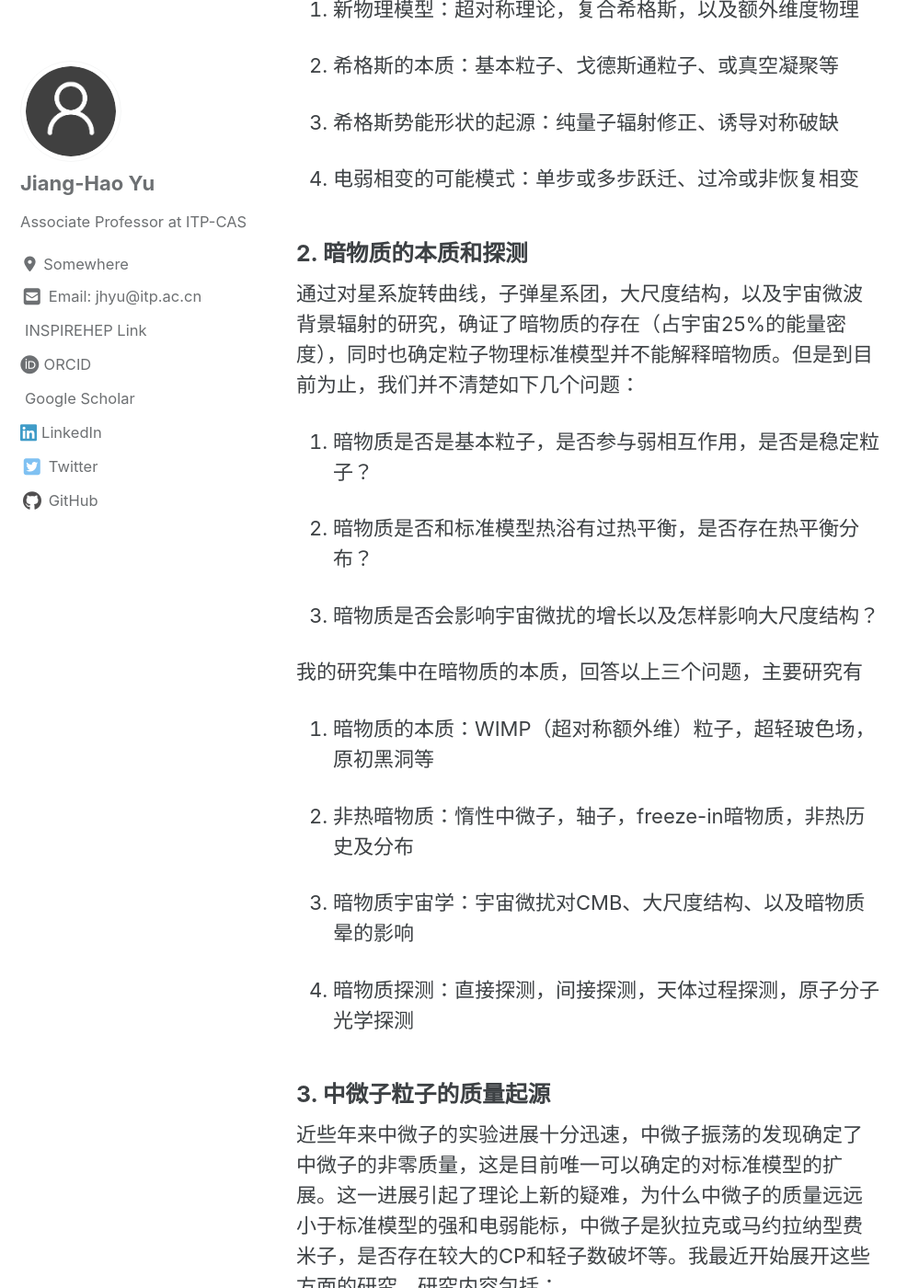
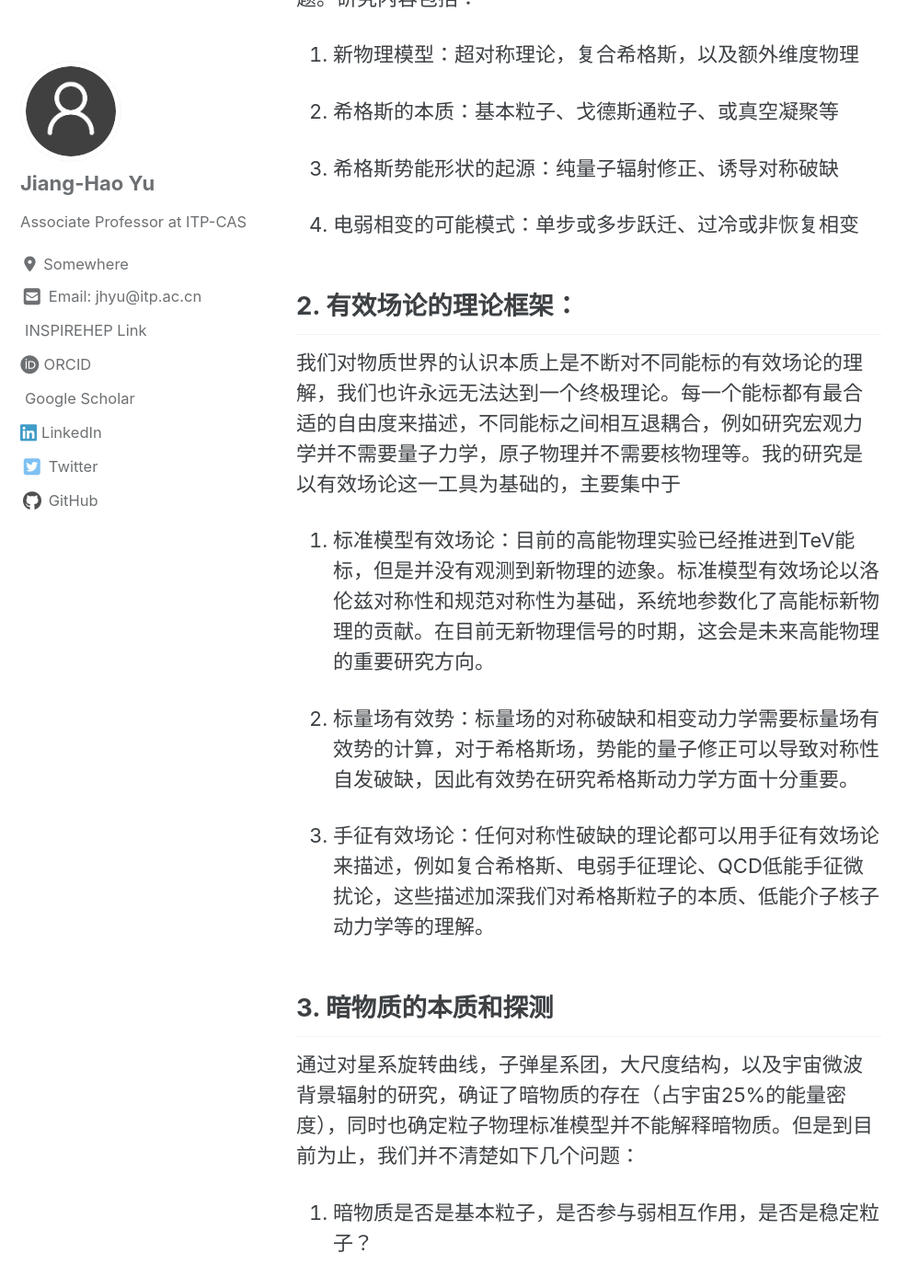
Before and after one commit to jhyu-itp/jhyu-itp.github.io, a Jekyll site: the page built from _pages/research.md, in a window 1280 px wide and 1400 px high, scrolled down 1252 px. Shown: the whole window at 92% size, without its empty margins (0-999 px from the left). Built offline with Jekyll 4.4.1, drawn with Linux system fonts in a browser that asks for light colours; cached includes are drawn as plain includes; nearby versions of some CDN libraries; a style sheet for code colours, icons or effects is not loaded; some of the changed text lies outside the part shown.

Commit message:
Update research.md

```diff
--- a/_pages/research.md
+++ b/_pages/research.md
@@ -31,9 +31,9 @@ feature_row:
 
 2. 物质起源问题：粒子物理标准模型不能解释物质反物质不对称性，也不能解释暗物质的来源。
 
-## 研究方向：
+为了研究这些问题，需要理论的描述，理论基础是量子场论和群论。同时物理是一门实验的科学，优美的理论需要实验的支持，理论的实验验证十分关键。我的研究方向如下：
 
-### 1. 希格斯的质量起源和相变
+## 1. 希格斯的质量起源和相变
 
 大型强子对撞机（LHC）上希格斯粒子的发现是粒子物理的一个里程碑式的进展。目前，希格斯粒子的质量和性质，已经被测量到很高的精度且和标准模型的预言基本一致。但是，LHC还没有确定希格斯粒子的自相互作用，因此也就不能确定希格斯的势能形式。因此希格斯物理仍然面临如下疑难：
 
@@ -55,7 +55,17 @@ feature_row:
 
 4. 电弱相变的可能模式：单步或多步跃迁、过冷或非恢复相变
 
-### 2. 暗物质的本质和探测
+## 2. 有效场论的理论框架：
+
+我们对物质世界的认识本质上是不断对不同能标的有效场论的理解，我们也许永远无法达到一个终极理论。每一个能标都有最合适的自由度来描述，不同能标之间相互退耦合，例如研究宏观力学并不需要量子力学，原子物理并不需要核物理等。我的研究是以有效场论这一工具为基础的，主要集中于
+
+1. 标准模型有效场论：目前的高能物理实验已经推进到TeV能标，但是并没有观测到新物理的迹象。标准模型有效场论以洛伦兹对称性和规范对称性为基础，系统地参数化了高能标新物理的贡献。在目前无新物理信号的时期，这会是未来高能物理的重要研究方向。
+
+2. 标量场有效势：标量场的对称破缺和相变动力学需要标量场有效势的计算，对于希格斯场，势能的量子修正可以导致对称性自发破缺，因此有效势在研究希格斯动力学方面十分重要。
+
+3. 手征有效场论：任何对称性破缺的理论都可以用手征有效场论来描述，例如复合希格斯、电弱手征理论、QCD低能手征微扰论，这些描述加深我们对希格斯粒子的本质、低能介子核子动力学等的理解。
+
+## 3. 暗物质的本质和探测
 
 通过对星系旋转曲线，子弹星系团，大尺度结构，以及宇宙微波背景辐射的研究，确证了暗物质的存在（占宇宙25%的能量密度），同时也确定粒子物理标准模型并不能解释暗物质。但是到目前为止，我们并不清楚如下几个问题：
 
```
Also changed, not shown: other parts of _pages/research.md (+2 -2 lines).
